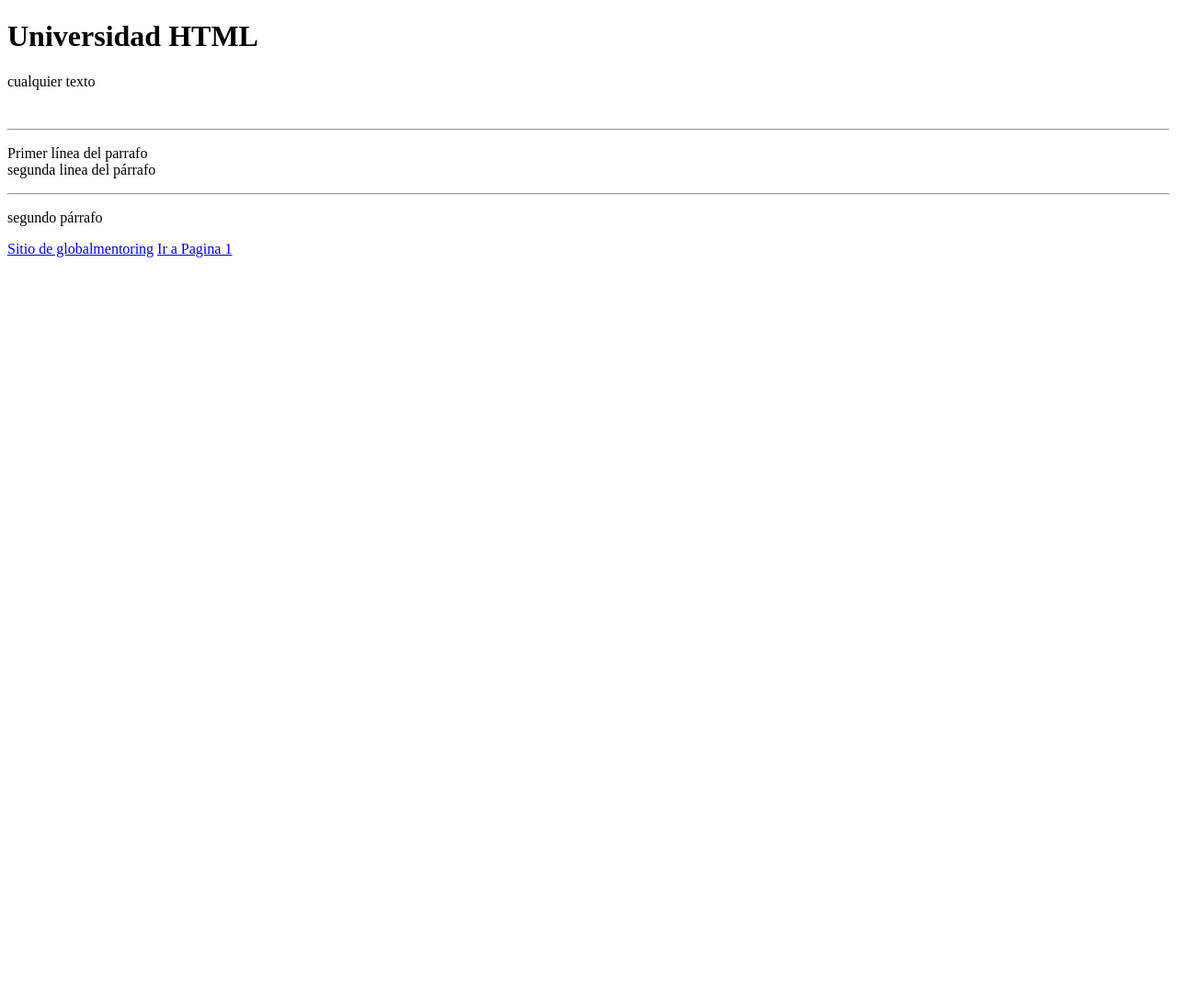
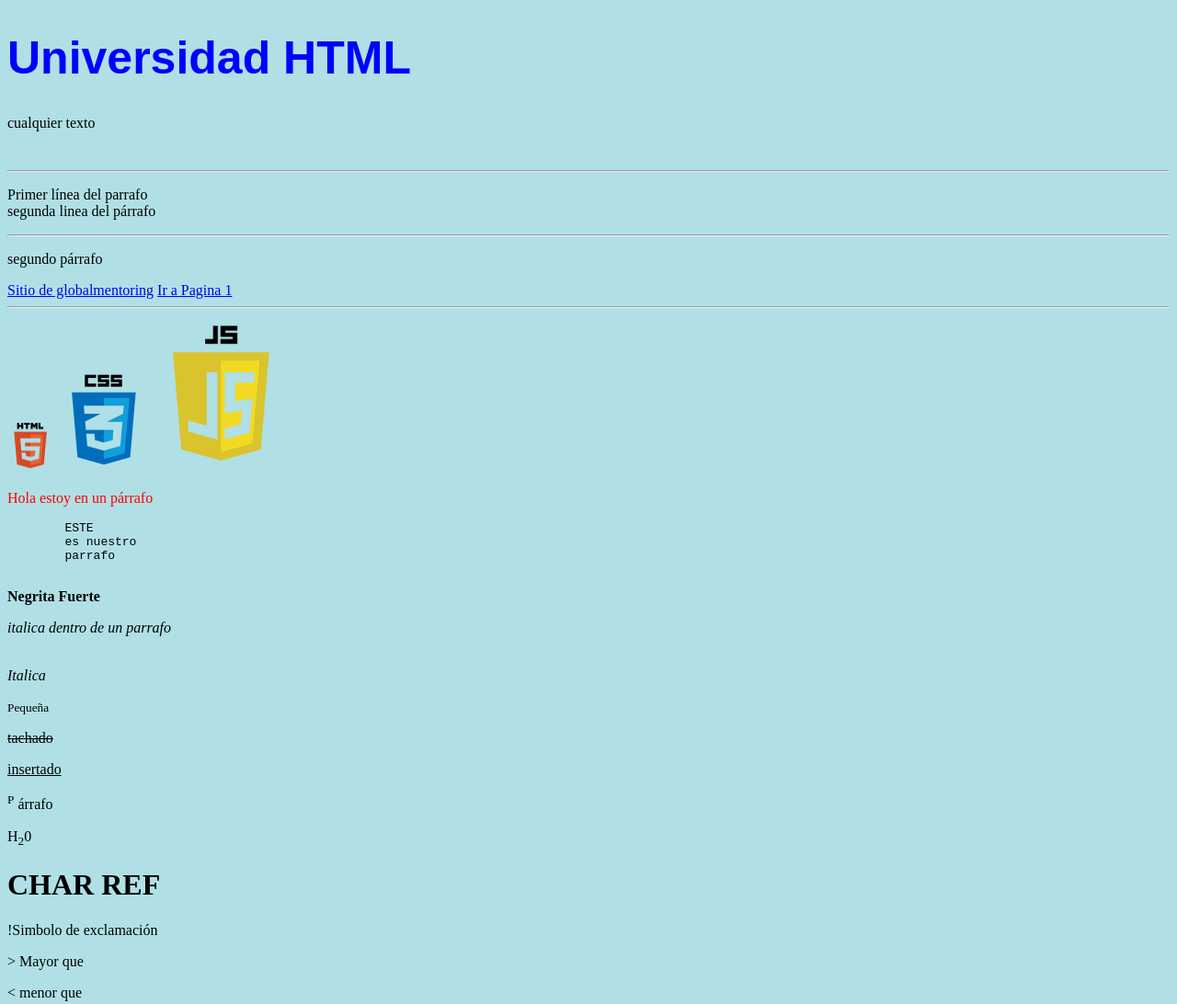
Before and after one commit to majog9714/curso-web, a plain HTML site: page CursoWebUdemy/HTML/Leccion02/index.html in a window 1280 px wide. Shown: the whole page at 92% size. Before the commit the page ends 800 px from the top, so only its background shows below. Drawn offline with Linux system fonts and the light colour scheme.

Commit message:
Realizado primer ejercicio Udemy, correcto

```diff
--- a/CursoWebUdemy/HTML/Leccion02/index.html
+++ b/CursoWebUdemy/HTML/Leccion02/index.html
@@ -5,8 +5,8 @@
     <title>Elementos básicos HTML</title>
 
   </head>
-  <body>
-    <h1>Universidad HTML</h1>
+  <body style="background-color: powderblue;">
+    <h1 style="color: blue; font-size:50px; font-family:'Arial';">Universidad HTML</h1>
     <p>cualquier texto</p>
     <br><hr>
     <p>Primer línea del parrafo <br> segunda linea del párrafo</p>
@@ -14,7 +14,37 @@
     <p>segundo párrafo</p>
     <a href="http://globalmentoring.com.mex" target="_blank">Sitio de globalmentoring</a>
     <a href="pagina1.html">Ir a Pagina 1</a>
-
-
+    <br><hr>
+    <img src="imagenes/html5.png" alt="html5" width="50px" >
+    <img src="imagenes/css3.png" alt="css3"width="100px">
+    <img src="imagenes/javascript.png" alt="javascript" width="150px" title="Logo Javvascript">
+    <p title="nuevo parrafo" style="color: red;">Hola estoy en un párrafo</p>
+    <pre>
+        ESTE
+        es nuestro
+        parrafo
+    </pre>
+    <b>Negrita</b>
+    <strong>Fuerte</strong>
+    <p>
+      <i>italica dentro de un parrafo</i>
+    </p>
+    <br>
+    <i>Italica</i>
+    <p>
+      <small>Pequeña</small>
+    </p>
+    <p>
+      <del>tachado</del>
+    </p>
+    <p>
+      <ins>insertado</ins>
+    </p>
+    <p> <sup>P</sup> árrafo </p>
+    <p>H<sub>2</sub>0</p>
+    <h1> CHAR REF</h1>
+    <p> &excl;Simbolo de exclamación</p>
+    <p>&gt; Mayor que</p>
+    <p>&lt; menor que</p>
   </body>
 </html>
```
Also changed, not shown: CursoWebUdemy/HTML/Ejercicio01/acercade.html (added, +15 -0 lines), CursoWebUdemy/HTML/Ejercicio01/contacto.html (added, +15 -0 lines), CursoWebUdemy/HTML/Ejercicio01/index.html (added, +17 -0 lines).
